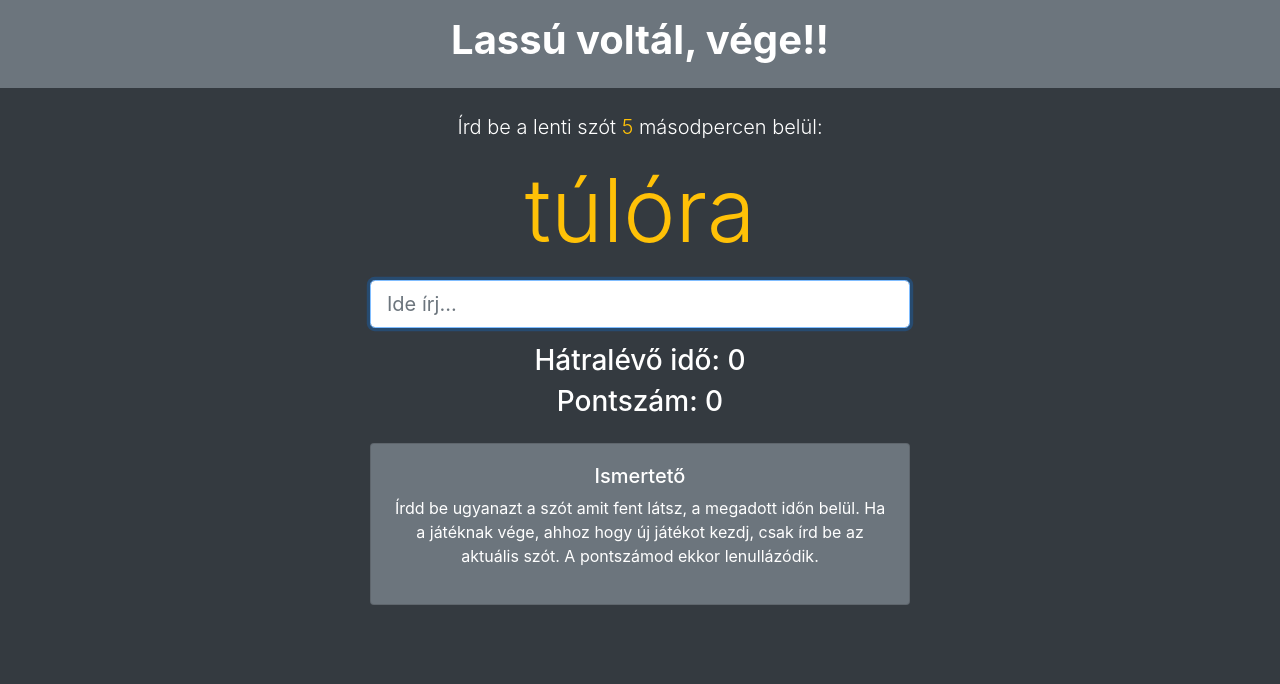
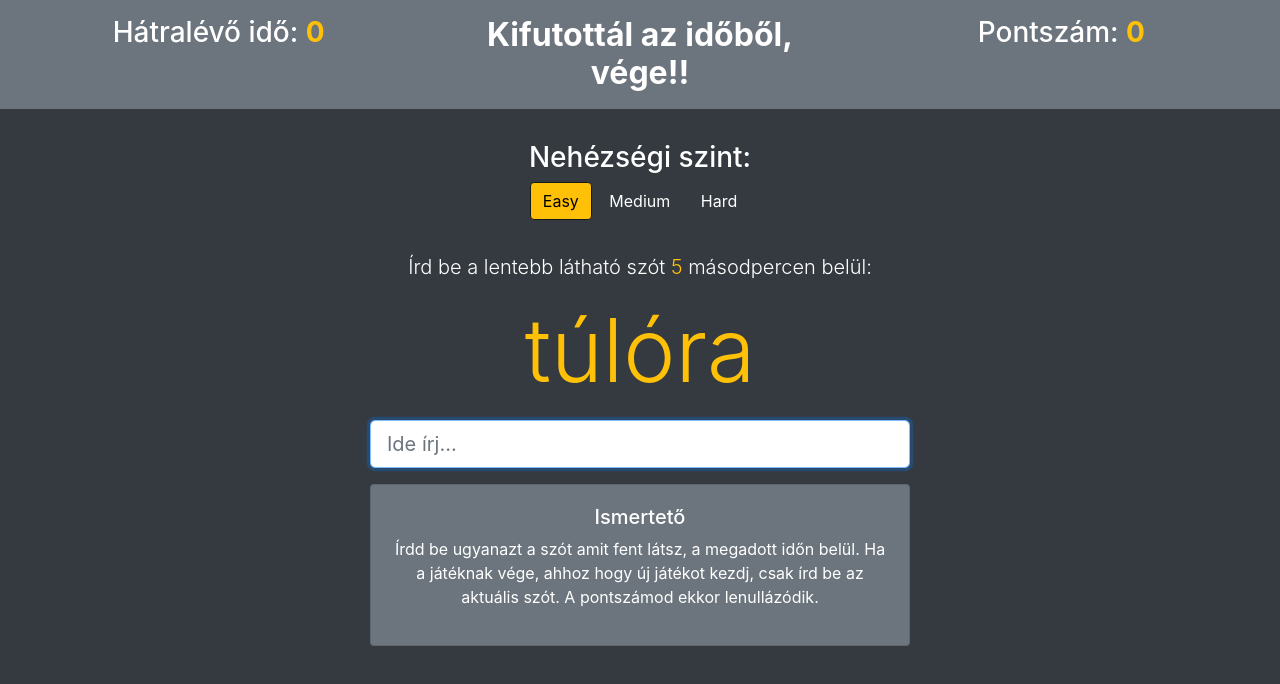
Before and after one commit to Maja0426/type-game, a plain HTML site: page index.html in a window 1280 px wide. Drawn offline with nearby package versions, Linux system fonts and the light colour scheme.

Commit message:
Added game modes (easy, medium, hard)

```diff
--- a/app.js
+++ b/app.js
@@ -1,12 +1,6 @@
 window.addEventListener('load', gameInit);
 
-const levels = {
-  easy: 5,
-  medium: 3,
-  hard: 2
-}
-
-const currentLevel = levels.easy;
+let currentLevel = 5;
 
 // Globals
 let time = currentLevel;
@@ -20,6 +14,9 @@ const message = document.querySelector('#message');
 const timeDisplay = document.querySelector('#time');
 const scoreDisplay = document.querySelector('#score');
 const seconds = document.querySelector('#seconds');
+const easy = document.querySelector('#easy');
+const medium = document.querySelector('#medium');
+const hard = document.querySelector('#hard');
 
 const words = ['ablak', 'kalapács', 'kefe', 'autó', 'pók', 'keret', 'labda', 'ecset', 'telefon', 'korcsolya', 'szánkó', 'labda', 'pulóver', 'kabát', 'szemüveg', 'vasaló', 'elem', 'bor', 'furulya', 'villa', 'kanál', 'lakókocsi', 'motor', 'szánkó', 'felhő', 'tavasz', 'kutya', 'macska', 'madár', 'kelkáposzta', 'téliszalámi', 'piros', 'fehér', 'zöld', 'telefon', 'asztal', 'programozás', 'emancipáció', 'keresztény', 'boglya', 'gereblye', 'kertkapu', 'füstgyertya', 'technikus', 'osztályvezető', 'határozat', 'tanusítvány', 'lakberendező', 'jegyzőkönyv', 'nyaralás', 'jégkrém', 'önindító', 'berendezés', 'csomagolás', 'vakablak', 'túlóra', 'fizetésemelés'];
 
@@ -41,7 +38,7 @@ function gameInit() {
 function startMatch() {
   if (matchWords()) {
     isPlaying = true;
-    time = currentLevel + 1;
+    time = currentLevel;
     showWord(words);
     wordInput.value = '';
     score++;
@@ -91,7 +88,37 @@ function countdown() {
 // Check Game Status
 function checkStatus() {
   if(!isPlaying && time === 0) {
-    message.textContent = 'Lassú voltál, vége!!';
+    message.textContent = 'Kifutottál az időből, vége!!';
     score = -1;
+
+    // Chose difficulty
+    (function(){
+      // Easy
+      easy.addEventListener('click', function () {
+        currentLevel = 5;
+        easy.classList.add('active');
+        medium.classList.remove('active');
+        hard.classList.remove('active');
+      })
+
+      // Medium
+      medium.addEventListener('click', function () {
+        currentLevel = 3;
+        easy.classList.remove('active');
+        medium.classList.add('active');
+        hard.classList.remove('active');
+      })
+
+      // Hard
+      hard.addEventListener('click', function () {
+        currentLevel = 2;
+        easy.classList.remove('active');
+        medium.classList.remove('active');
+        hard.classList.add('active');
+      })
+    })()
+
   }
+  seconds.textContent = currentLevel;
+  timeDisplay.textContent = time;
 }
--- a/index.html
+++ b/index.html
@@ -10,31 +10,40 @@
     <link rel="stylesheet" href="https://use.fontawesome.com/releases/v5.6.3/css/all.css" integrity="sha384-UHRtZLI+pbxtHCWp1t77Bi1L4ZtiqrqD80Kn4Z8NTSRyMA2Fd33n5dQ8lWUE00s/" crossorigin="anonymous">
   <title>Speed Typing Game</title>
 </head>
+<style>
+  .active {
+    background: #ffc107 !important;
+    color: #000 !important;
+  }
+</style>
+<body class="bg-dark text-white">
+    <header class="bg-secondary text-center p-2 mb-3">
+      <div class="row pt-2 mx-auto">
+        <div class="col-md-4">
+          <h3>Hátralévő idő: <span id="time" class="font-weight-bold text-warning">5</span></h3>
+        </div>
+        <div class="col-md-4"><h2 id="message" class="font-weight-bold"><i class="far fa-keyboard"></i> Írd utánam!</h2>
+        </div>
+        <div class="col-md-4">
+          <h3>Pontszám: <span id="score" class="font-weight-bold text-warning">0</span></h3>
+        </div>
+      </div>
+    </header>
 
-<body class="bg-dark text-white">
-  <header class="bg-secondary text-center p-3 mb-4">
-    <h1 id="message" class="font-weight-bold"><i class="far fa-keyboard"></i> Írd utánam!</h1>
-  </header>
   <div class="container text-center">
 
     <!-- Word & Input -->
     <div class="row">
       <div class="col-md-6 mx-auto">
-        <p class="lead">Írd be a lenti szót <span class="text-warning" id="seconds">5</span> másodpercen belül:</p>
+        <div class="b-group d-inline-block p-3 mb-3">
+          <h3 class="">Nehézségi szint:</h3>
+          <button id="easy" class="btn btn btn-dark active">Easy</button>
+          <button id="medium" class="btn btn btn-dark">Medium</button>
+          <button id="hard" class="btn btn btn-dark">Hard</button>
+        </div>
+        <p class="lead">Írd be a lentebb látható szót <span class="text-warning" id="seconds">5</span> másodpercen belül:</p>
         <h2 class="display-2 mb-3 text-warning" id="current-word">hello</h2>
         <input type="text" class="form-control form-control-lg" placeholder="Ide írj..." id="word-input" autofocus>
-        <!-- <h4 class="mt-3" id="message"></h4> -->
-
-
-        <!-- Time & Score Columns -->
-        <div class="row mt-3">
-          <div class="col-md-12">
-            <h3>Hátralévő idő: <span id="time">5</span></h3>
-          </div>
-          <div class="col-md-12">
-            <h3>Pontszám: <span id="score">0</span></h3>
-          </div>
-        </div>
 
         <!-- Instructions -->
         <div class="row mt-3">
@@ -42,11 +51,6 @@
             <div class="card card-body bg-secondary text-white">
               <h5>Ismertető</h5>
               <p>Írdd be ugyanazt a szót amit fent látsz, a megadott időn belül. Ha a játéknak vége, ahhoz hogy új játékot kezdj, csak írd be az aktuális szót. A pontszámod ekkor lenullázódik.</p>
-              <!-- <div class="b-group d-inline-block">
-                <button id="easy" class="btn btn-sm btn-dark">Easy</button>
-                <button id="medium" class="btn btn-sm btn-dark">Medium</button>
-                <button id="hard" class="btn btn-sm btn-dark">Hard</button>
-              </div> -->
             </div>
           </div>
         </div>
```
Also changed, not shown: README.md.
